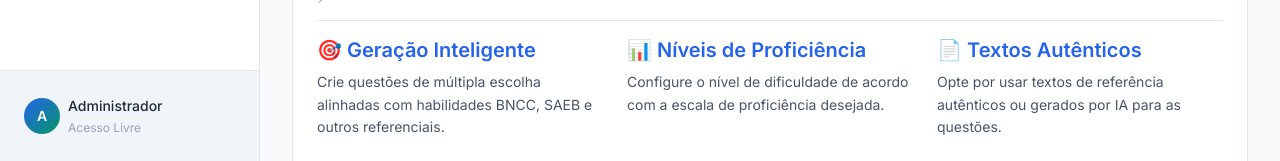
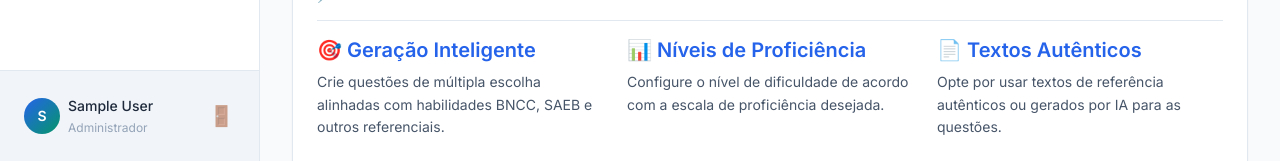
Before and after one commit to Alpha-ia-tecnologia/agent-question-frontend, a React (Vite) app: page / in a window 1280 px wide. Shown: the part 639-800 px from the top of the page. Built offline with nearby package versions, Linux system fonts and the light colour scheme; no server answers; sample sign-in values are in the browser's storage.

Commit message:
feat: add logout button, dynamic user info, and admin-only route for /usuarios

```diff
--- a/src/App.jsx
+++ b/src/App.jsx
@@ -27,7 +27,7 @@ function App() {
           <Route path="/gerar-questoes" element={<PrivateRoute><QuestionGenerator /></PrivateRoute>} />
           <Route path="/questoes" element={<PrivateRoute><QuestionViewer /></PrivateRoute>} />
           <Route path="/questoes-validadas" element={<PrivateRoute><ValidatedQuestions /></PrivateRoute>} />
-          <Route path="/usuarios" element={<PrivateRoute><UserManagement /></PrivateRoute>} />
+          <Route path="/usuarios" element={<PrivateRoute adminOnly><UserManagement /></PrivateRoute>} />
 
           {/* Fallback */}
           <Route path="*" element={<Navigate to="/" replace />} />
--- a/src/components/Layout.jsx
+++ b/src/components/Layout.jsx
@@ -1,6 +1,15 @@
-import { NavLink } from 'react-router-dom';
+import { NavLink, useNavigate } from 'react-router-dom';
+import { useAuth } from '../contexts/AuthContext';
 
 export default function Layout({ children }) {
+    const { user, isAdmin, logout } = useAuth();
+    const navigate = useNavigate();
+
+    const handleLogout = () => {
+        logout();
+        navigate('/login');
+    };
+
     return (
         <div className="app-layout">
             {/* Sidebar */}
@@ -33,6 +42,7 @@ export default function Layout({ children }) {
                         </NavLink>
                     </div>
 
+                    {isAdmin && (
                         <div className="nav-section">
                             <div className="nav-section-title">Administração</div>
                             <NavLink to="/usuarios" className={({ isActive }) => `nav-link ${isActive ? 'active' : ''}`}>
@@ -40,16 +50,20 @@ export default function Layout({ children }) {
                                 Usuários
                             </NavLink>
                         </div>
+                    )}
                 </nav>
 
                 <div className="sidebar-footer">
                     <div className="user-info">
-                        <div className="user-avatar">A</div>
+                        <div className="user-avatar">{user?.name?.[0]?.toUpperCase() || 'U'}</div>
                         <div className="user-details">
-                            <div className="user-name">Administrador</div>
-                            <div className="user-role">Acesso Livre</div>
+                            <div className="user-name">{user?.name || 'Usuário'}</div>
+                            <div className="user-role">{isAdmin ? 'Administrador' : 'Colaborador'}</div>
                         </div>
                     </div>
+                    <button className="btn-logout" onClick={handleLogout} title="Sair">
+                        🚪
+                    </button>
                 </div>
             </aside>
 
--- a/src/components/PrivateRoute.jsx
+++ b/src/components/PrivateRoute.jsx
@@ -3,10 +3,11 @@ import { useAuth } from '../contexts/AuthContext';
 
 /**
  * Componente de rota protegida.
- * Redireciona para /login se o usuário não estiver autenticado.
+ * Redireciona para /login se não autenticado.
+ * Redireciona para / se adminOnly e usuário não é admin.
  */
-export default function PrivateRoute({ children }) {
-    const { isAuthenticated, isLoading } = useAuth();
+export default function PrivateRoute({ children, adminOnly = false }) {
+    const { isAuthenticated, isAdmin, isLoading } = useAuth();
     const location = useLocation();
 
     if (isLoading) {
@@ -22,5 +23,9 @@ export default function PrivateRoute({ children }) {
         return <Navigate to="/login" state={{ from: location }} replace />;
     }
 
+    if (adminOnly && !isAdmin) {
+        return <Navigate to="/" replace />;
+    }
+
     return children;
 }
--- a/src/index.css
+++ b/src/index.css
@@ -442,6 +442,27 @@ textarea.input {
   padding: var(--space-md);
   border-top: 1px solid var(--color-border);
   background: var(--color-bg-tertiary);
+  display: flex;
+  align-items: center;
+  justify-content: space-between;
+  gap: var(--space-sm);
+}
+
+.btn-logout {
+  background: none;
+  border: 1px solid transparent;
+  border-radius: var(--radius-md);
+  padding: var(--space-xs) var(--space-sm);
+  cursor: pointer;
+  font-size: 1.25rem;
+  opacity: 0.6;
+  transition: all var(--transition-fast);
+}
+
+.btn-logout:hover {
+  opacity: 1;
+  background: rgba(239, 68, 68, 0.1);
+  border-color: rgba(239, 68, 68, 0.3);
 }
 
 .user-info {
```
Lines whose indentation alone changed are shown as unchanged.
